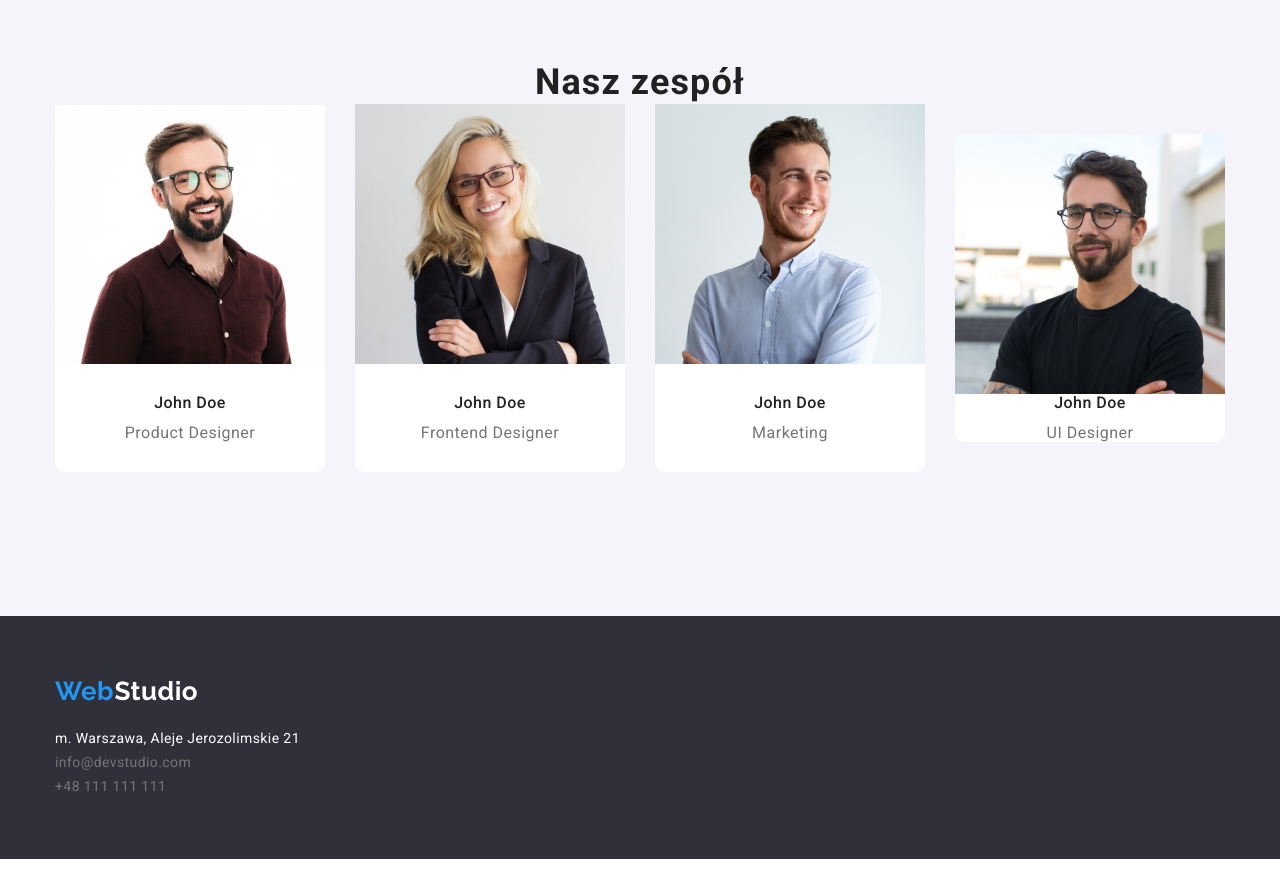
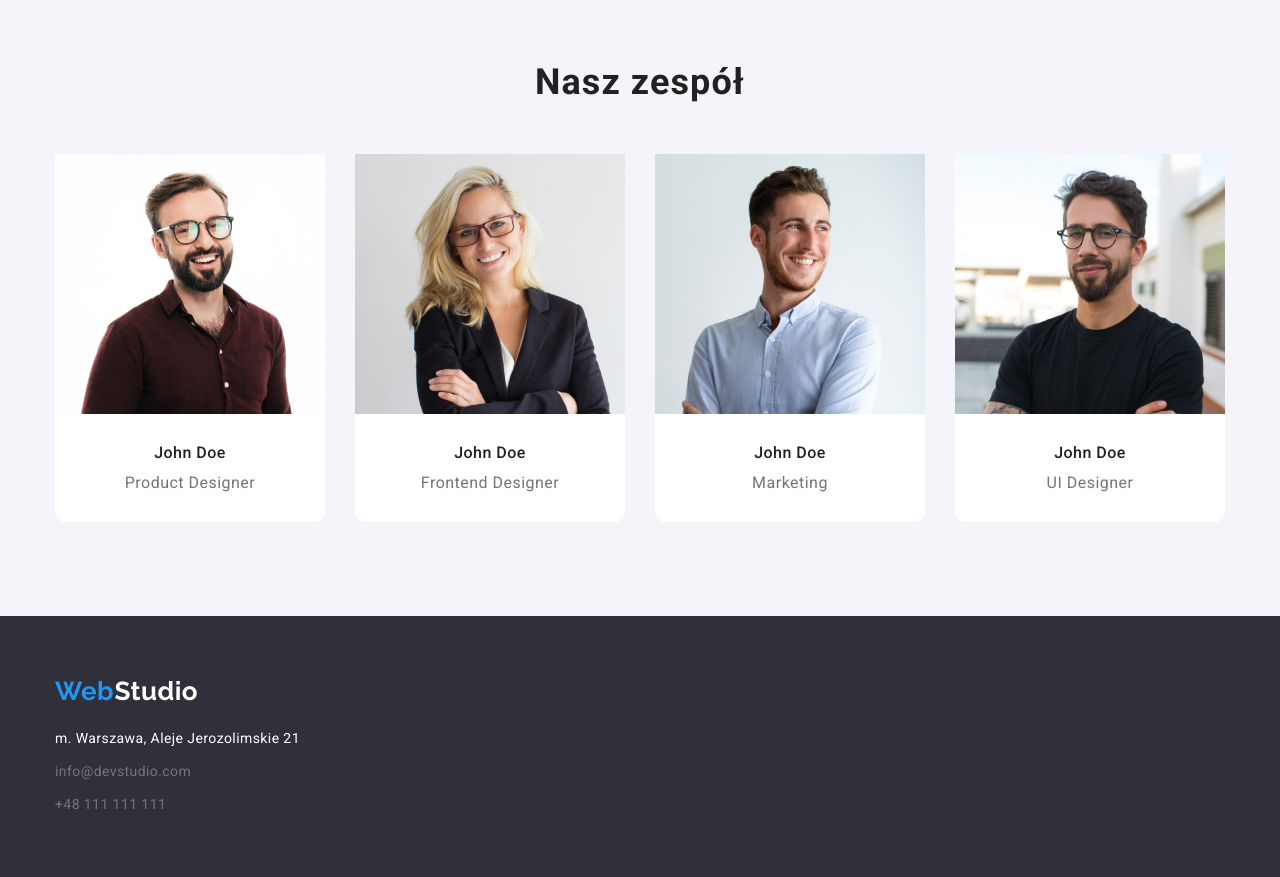
Before and after one commit to Grafzer/goit-markup-hw-03, a plain HTML site: page index.html in a window 1280 px wide. Shown: the part 1480-2357 px from the top of the page. Drawn offline with nearby package versions, Linux system fonts and the light colour scheme.

Commit message:
add gap to address

```diff
--- a/css/styles.css
+++ b/css/styles.css
@@ -324,9 +324,6 @@ ul {
 }
 
 .staff-section {
-	padding-top: 94px;
-	padding-bottom: 50px;
-	height: 648px;
 	margin: 0px;
 	background-color: var(--button-background-color);
 }
@@ -337,6 +334,7 @@ ul {
 	line-height: 1.16;
 	letter-spacing: 0.03em;
 	text-align: center;
+	margin-bottom: 50px;
 }
 
 .workplace-list {
@@ -349,7 +347,6 @@ ul {
 .workplace {
 	background-color: var(--secondary-background-color);
 	border-radius: 10px;
-	text-align: center;
 }
 
 .staff-workplace {
@@ -397,7 +394,7 @@ a:active {
 	padding-bottom: 60px;
 }
 
-.address {
+address {
 	font-style: normal;
 	margin-top: 20px;
 }
@@ -415,6 +412,10 @@ a:active {
 	overflow: hidden;
 }
 
+.contacts-lists:not(:last-child) {
+	margin-bottom: 9px;
+}
+
 .contact-mail-footer:hover,
 .contact-mail-footer:focus {
 	color: var(--logo-color);
--- a/index.html
+++ b/index.html
@@ -150,8 +150,10 @@
 						</li>
 						<li class="workplace">
 							<img src="images/john_doe_ui_designer.jpg" alt="john_ui_designer" width="270" height="260" />
+							<div class="staff-workplace">
 								<h3 class="staff-names">John Doe</h3>
 								<p class="staff-position">UI Designer</p>
+							</div>
 						</li>
 					</ul>
 				</div>
@@ -164,9 +166,8 @@
 					Web
 					<span class="logo-white">Studio</span>
 				</a>
-			</div>
 				<address>
-				<ul class="address container">
+					<ul class="address">
 						<li class="contacts-lists">
 							<a href="https://goo.gl/maps/r6bCJQhEKpcZBL9J8" target="_blank">
 								<span class="localization-address">m. Warszawa, Aleje Jerozolimskie 21</span>
@@ -180,6 +181,7 @@
 						</li>
 					</ul>
 				</address>
+			</div>
 		</footer>
 	</body>
 </html>
```
Lines whose indentation alone changed are shown as unchanged.
